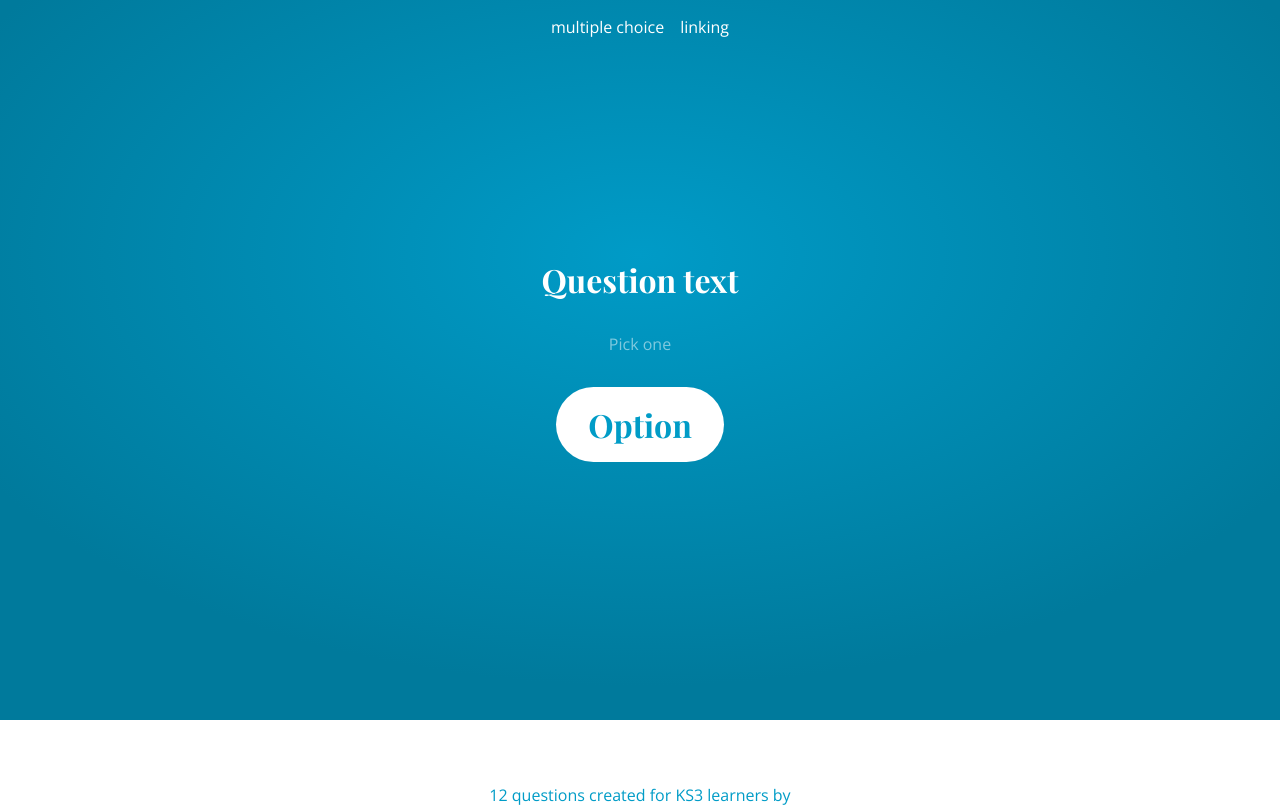
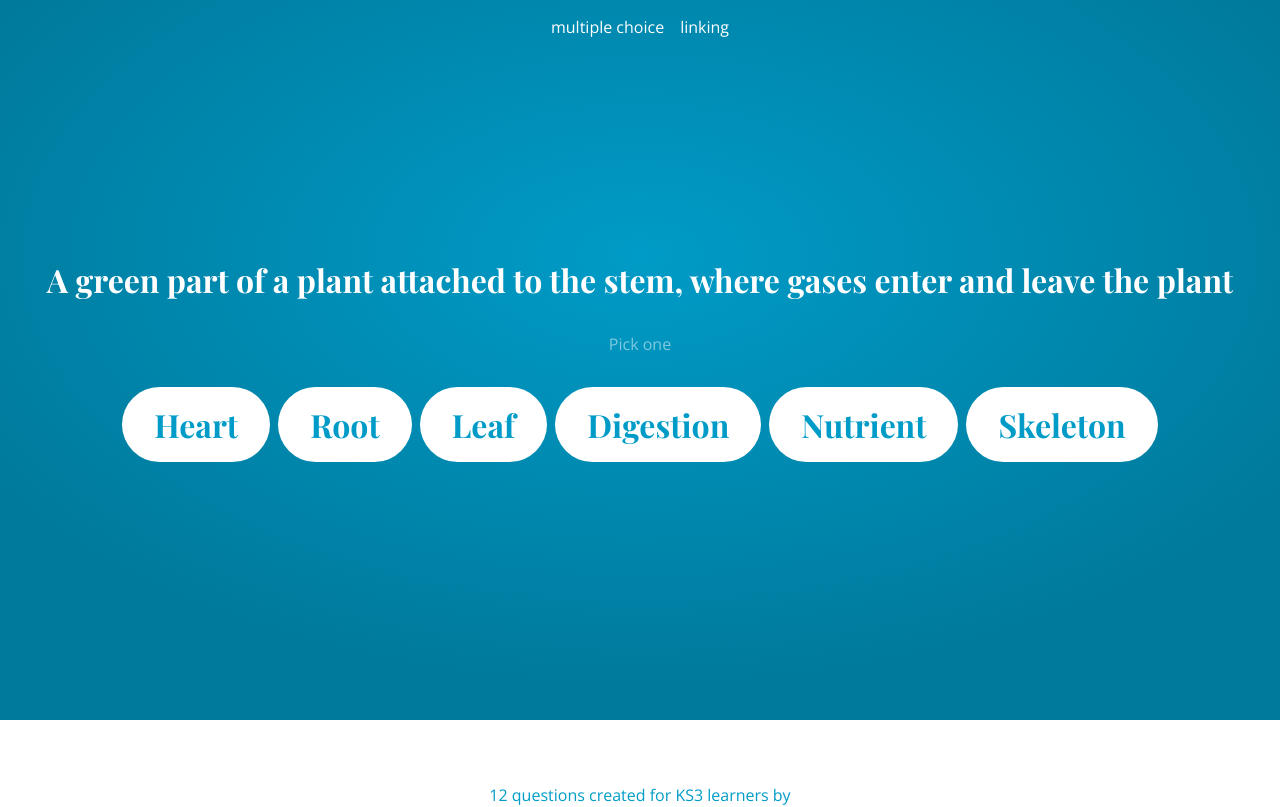
Before and after one commit to aled-working/qz-quizplayer-demo, a SvelteKit app: page /multiple-choice in a window 1280 px wide. Shown: the top 807 px of the page. Built offline with nearby package versions, Linux system fonts and the light colour scheme.

Commit message:
basic multiple choice

```diff
--- a/src/routes/multiple-choice/+page.svelte
+++ b/src/routes/multiple-choice/+page.svelte
@@ -1,3 +1,54 @@
-<h1>Question text</h1>
+<script>
+
+    const dummyMulti={
+        correctAnswer: {
+            optionText: 'Leaf',
+            optionId: 'option02'
+    },
+        type: 'linked',
+        qText: 'A green part of a plant attached to the stem, where gases enter and leave the plant',
+        options: [
+        {
+            optionText: 'Heart',
+            optionId: 'option00'
+        },
+        {
+            optionText: 'Root',
+            optionId: 'option01'
+        },
+        {
+            optionText: 'Leaf',
+            optionId: 'option02'
+        },
+        {
+            optionText: 'Digestion',
+            optionId: 'option03'
+        },
+        {
+            optionText: 'Nutrient',
+            optionId: 'option04'
+        },
+        {
+            optionText: 'Skeleton',
+            optionId: 'option05'
+        },
+    ]
+    }
+
+</script>
+
+
+
+<h1>{dummyMulti.qText}</h1>
 <div class="faint">Pick one</div>
-<button><h1>Option</h1> </button>
+<div class='options center'>{#each dummyMulti.options as option, id}
+    <button><h1>{option.optionText}</h1> </button>
+{/each}</div>
+
+
+
+
+
+<style>
+    .options {gap: .5rem}
+</style>
--- a/static/base.css
+++ b/static/base.css
@@ -14,6 +14,8 @@ body {
 	padding: 0;
 	font-family: "Open Sans", sans-serif;
     text-align: center;
+    max-width: 100vw;
+    overflow: hidden;
 }
 
 a{
@@ -37,6 +39,8 @@ h1{
 	display: flex;
 	justify-content: center;
 	align-items: center;
+    flex-wrap: wrap;
+    gap:.2rem;
 }
 .column {
     flex-direction: column;
```
